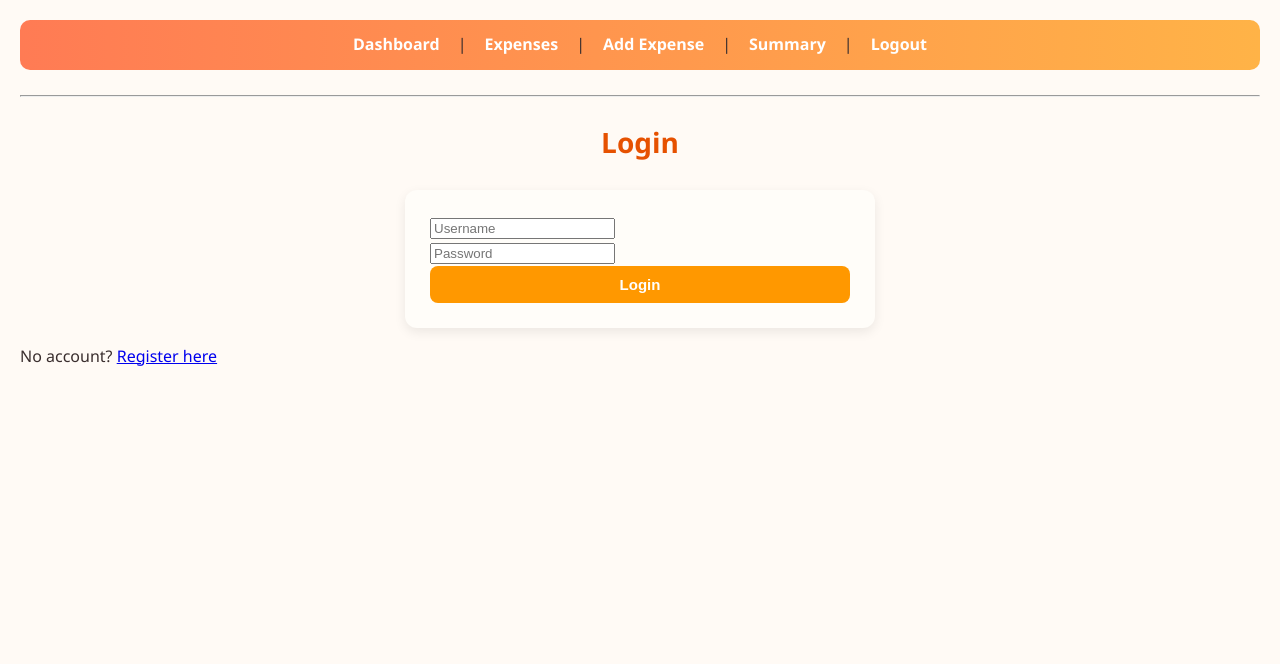
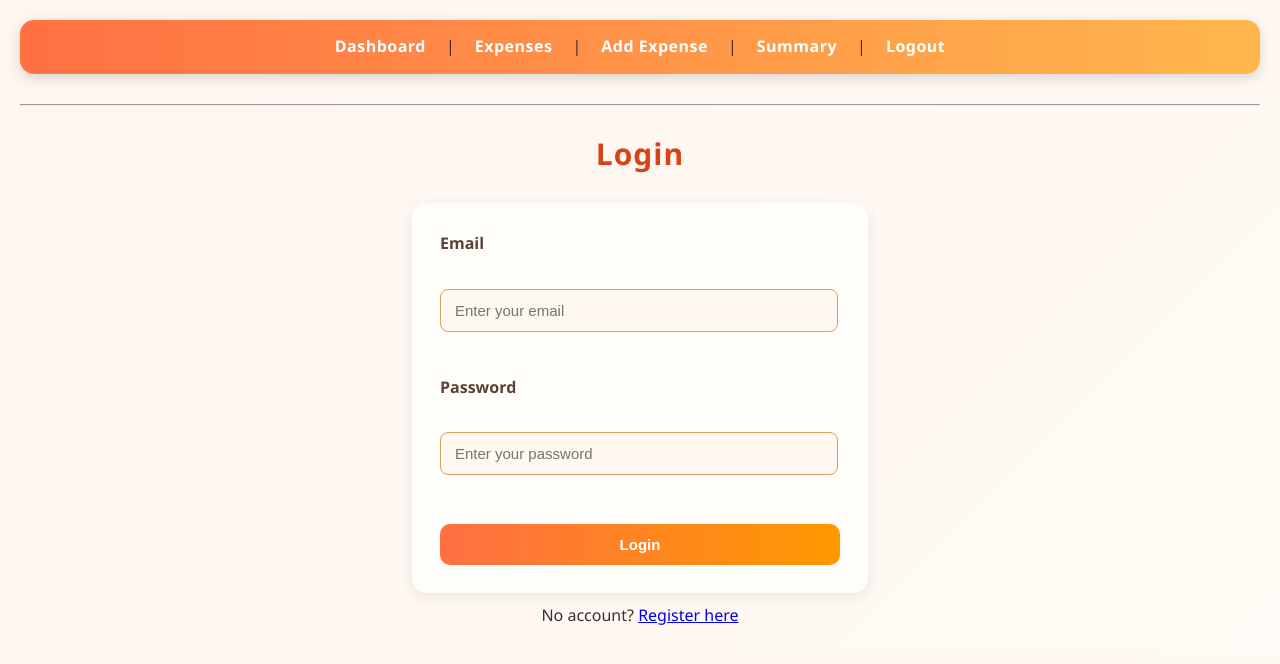
Before and after one commit to HetviTank/expense, a FastAPI app: page /login in a window 1280 px wide. Shown: the top 664 px of the page. Run offline with FastAPI, Linux system fonts and the light colour scheme.

Commit message:
code updated

```diff
--- a/main.py
+++ b/main.py
@@ -1,104 +1,111 @@
 import calendar
-from datetime import datetime, timedelta, timezone
+from datetime import datetime, timedelta, timezone, date
 import json
-from fastapi import FastAPI, HTTPException, Request, Depends, Form, UploadFile, File, status
-from fastapi.responses import HTMLResponse, JSONResponse, RedirectResponse
-from sqlalchemy import func
-from dependencies import get_db
+import os
+import shutil
+
+from fastapi import (
+    FastAPI, HTTPException, Header, Request, Depends, Form, UploadFile, File, status
+)
+from fastapi.responses import HTMLResponse, RedirectResponse
 from fastapi.templating import Jinja2Templates
 from fastapi.staticfiles import StaticFiles
+from fastapi.security import HTTPAuthorizationCredentials, HTTPBearer
+from sqlalchemy import func
 from sqlalchemy.orm import Session
-import shutil, os
+
 from jwcrypto import jwt, jwk
+
+from dependencies import get_db
+from database import Base, engine
+from models import User, Expense
+from utils import generate_uuid
 from config import JWT_KEY
 
-from database import Base, engine, SessionLocal
-from models import User, Expense
-from utils import generate_uuid
+# Security
+security = HTTPBearer()
 
-import datetime
-
+# Database setup
 Base.metadata.create_all(bind=engine)
 
+# FastAPI setup
 app = FastAPI()
-
 app.mount("/static", StaticFiles(directory="static"), name="static")
 app.mount("/uploads", StaticFiles(directory="uploads"), name="uploads")
 templates = Jinja2Templates(directory="templates")
 
 
-def get_token(admin_user_id, email, db: Session = Depends(get_db)):
+# -----------------------------
+# JWT Token functions
+# -----------------------------
+def get_token(user_id: str, email: str):
     now_utc = datetime.now(timezone.utc)
-    expiration_datetime = now_utc + timedelta(hours=1)
+    exp = now_utc + timedelta(hours=1)
+
     claims = {
-        "id": admin_user_id,
+        "id": user_id,
         "email": email,
-        "iat": now_utc.timestamp(),
-        "exp": expiration_datetime.timestamp(),
+        "iat": int(now_utc.timestamp()),
+        "exp": int(exp.timestamp()),
     }
 
     key = jwk.JWK(**json.loads(JWT_KEY))
     token = jwt.JWT(header={"alg": "HS256"}, claims=claims)
     token.make_signed_token(key)
+    return token.serialize()
 
-    encrypted_token = jwt.JWT(
-        header={"alg": "A256KW", "enc": "A256CBC-HS512"},
-        claims=token.serialize()
-    )
-    encrypted_token.make_encrypted_token(key)
 
-    return encrypted_token.serialize()
+def verify_token(
+    db: Session,
+    credentials: HTTPAuthorizationCredentials = Depends(security)
+):
+    token = credentials.credentials
+    try:
+        key = jwk.JWK(**json.loads(JWT_KEY))
+        signed_token = jwt.JWT(key=key, jwt=token)
+        claims = json.loads(signed_token.claims)
 
+        db_user = db.query(User).filter(User.id == claims["id"]).first()
+        if not db_user or db_user.is_deleted:
+            raise HTTPException(status_code=401, detail="User not found or deleted")
+
+        return db_user
+
+    except jwt.JWTExpired:
+        raise HTTPException(status_code=401, detail="Token has expired")
+    except Exception as e:
+        print(f"Token verification error: {e}")
+        raise HTTPException(status_code=401, detail="Invalid token")
+
+
+# -----------------------------
+# Routes
+# -----------------------------
 
 @app.get("/", response_class=HTMLResponse)
 def home(request: Request):
     return RedirectResponse("/login")
 
+
 @app.get("/login", response_class=HTMLResponse)
 def login_page(request: Request):
     return templates.TemplateResponse("login.html", {"request": request})
 
-@app.post("/login", response_class=HTMLResponse)
-def login(
-    request: Request,
-    username: str = Form(...),
-    password: str = Form(...),
-    db: Session = Depends(get_db)
-):
-    global current_user_id
 
+@app.post("/login")
+def login(username: str = Form(...), password: str = Form(...), db: Session = Depends(get_db)):
     user = db.query(User).filter(User.email == username).first()
+    if not user or user.password != password:
+        raise HTTPException(status_code=401, detail="Invalid credentials")
 
-    if not user:
-        return templates.TemplateResponse(
-            "login.html",
-            {"request": request, "error": "User not found"},
-            status_code=status.HTTP_401_UNAUTHORIZED,
-        )
+    token = get_token(user.id, user.email)
+    return {"access_token": token, "token_type": "bearer"}
 
-    if user.password != password:
-        return templates.TemplateResponse(
-            "login.html",
-            {"request": request, "error": "Invalid credentials"},
-            status_code=status.HTTP_401_UNAUTHORIZED,
-        )
-
-    current_user_id = user.id
-    access_token = get_token(user.id, user.email, db)
-
-    response = RedirectResponse(url="/dashboard", status_code=302)
-    response.set_cookie(
-        key="access_token",
-        value=access_token,
-        httponly=True,
-        secure=False,
-        samesite="lax",
-    )
-    return response
 
 @app.get("/register", response_class=HTMLResponse)
 def register_page(request: Request):
     return templates.TemplateResponse("register.html", {"request": request})
+
 
 @app.post("/register")
 def register(
@@ -113,14 +120,27 @@ def register(
     db.commit()
     return RedirectResponse("/login", status_code=302)
 
+
+# -----------------------------
+# Expenses routes
+# -----------------------------
 @app.get("/expenses", response_class=HTMLResponse)
-def expense_list(request: Request, db: Session = Depends(get_db)):
-    expenses = db.query(Expense).filter(Expense.user_id == current_user_id, Expense.is_deleted == False).all()
+def expense_list(
+    request: Request,
+    db: Session = Depends(get_db),
+    db_user: User = Depends(lambda db=Depends(get_db), cred=Depends(security): verify_token(db, cred))
+):
+    expenses = db.query(Expense).filter(
+        Expense.user_id == db_user.id,
+        Expense.is_deleted == False
+    ).all()
     return templates.TemplateResponse("expenses.html", {"request": request, "expenses": expenses})
+
 
 @app.get("/expenses/add", response_class=HTMLResponse)
 def add_expense_page(request: Request):
     return templates.TemplateResponse("add_expense.html", {"request": request})
+
 
 @app.post("/expenses/add")
 def add_expense(
@@ -129,7 +149,8 @@ def add_expense(
     date: str = Form(...),
     description: str = Form(""),
     bill: UploadFile = File(None),
-    db: Session = Depends(get_db)
+    db: Session = Depends(get_db),
+    db_user: User = Depends(lambda db=Depends(get_db), cred=Depends(security): verify_token(db, cred))
 ):
     file_path = None
     if bill:
@@ -140,7 +161,7 @@ def add_expense(
 
     expense = Expense(
         id=generate_uuid(),
-        user_id=current_user_id,
+        user_id=db_user.id,
         amount=amount,
         category=category,
         date=datetime.strptime(date, "%Y-%m-%d").date(),
@@ -151,6 +172,7 @@ def add_expense(
     db.commit()
     return RedirectResponse("/expenses", status_code=302)
 
+
 @app.put("/expenses/edit/{expense_id}", response_class=HTMLResponse)
 def edit_expense(
     expense_id: str,
@@ -158,7 +180,6 @@ def edit_expense(
     category: str = Form(...),
     db: Session = Depends(get_db)
 ):
-    print(expense_id)
     expense = db.query(Expense).filter(Expense.id == expense_id).first()
     if not expense:
         raise HTTPException(status_code=404, detail="Expense not found")
@@ -169,6 +190,7 @@ def edit_expense(
     db.refresh(expense)
 
     return RedirectResponse(url="/expenses", status_code=302)
+
 
 @app.get("/expenses/edit/{expense_id}", response_class=HTMLResponse)
 def edit_expense_page(expense_id: str, db: Session = Depends(get_db)):
@@ -181,31 +203,59 @@ def edit_expense_page(expense_id: str, db: Session = Depends(get_db)):
         {"request": {}, "expense": expense}
     )
 
+
 @app.delete("/expenses/delete/{expense_id}")
-def delete_expense(expense_id: str, db: Session = Depends(get_db)):
-    print(expense_id)
-    expense = db.query(Expense).filter(Expense.id == expense_id, Expense.user_id == current_user_id).first()
-    print(expense)
+def delete_expense(
+    expense_id: str,
+    db: Session = Depends(get_db),
+    db_user: User = Depends(lambda db=Depends(get_db), cred=Depends(security): verify_token(db, cred))
+):
+    expense = db.query(Expense).filter(Expense.id == expense_id, Expense.user_id == db_user.id).first()
     if expense:
         expense.is_deleted = True
         db.commit()
     return RedirectResponse("/expenses", status_code=302)
 
+
+# -----------------------------
+# Dashboard
+# -----------------------------
 @app.get("/dashboard", response_class=HTMLResponse)
-def dashboard(request: Request, db: Session = Depends(get_db)):
-    expenses = db.query(Expense).filter(Expense.user_id == current_user_id, Expense.is_deleted == False).all()
+def dashboard(
+    request: Request,
+    db: Session = Depends(get_db),
+    db_user: User = Depends(lambda db=Depends(get_db), cred=Depends(security): verify_token(db, cred))
+):
+    expenses = db.query(Expense).filter(
+        Expense.user_id == db_user.id,
+        Expense.is_deleted == False
+    ).all()
+
     categories = {}
     for e in expenses:
         categories[e.category] = categories.get(e.category, 0) + e.amount
-    return templates.TemplateResponse("dashboard.html", {"request": request, "categories": categories})
 
+    return templates.TemplateResponse(
+        "dashboard.html",
+        {"request": request, "categories": categories}
+    )
+
+
+# -----------------------------
+# Summary
+# -----------------------------
 @app.get("/summary", response_class=HTMLResponse)
-def login_page(request: Request):
+def summary_page(request: Request):
     return templates.TemplateResponse("summary.html", {"request": request})
 
 
 @app.get("/expenses/summary/{year}/{month}")
-def monthly_summary(year: int, month: str, db: Session = Depends(get_db)):
+def monthly_summary(
+    year: int,
+    month: str,
+    db: Session = Depends(get_db),
+    db_user: User = Depends(lambda db=Depends(get_db), cred=Depends(security): verify_token(db, cred))
+):
     try:
         month_int = list(calendar.month_name).index(month.capitalize())
         if month_int == 0:
@@ -213,16 +263,20 @@ def monthly_summary(year: int, month: str, db: Session = Depends(get_db)):
     except ValueError:
         raise HTTPException(status_code=400, detail=f"Invalid month name: {month}")
 
-    start_date = datetime.date(int(year), int(month_int), 1)
-
+    start_date = date(year, month_int, 1)
     if month_int == 12:
-        end_date = datetime.date(int(year) + 1, 1, 1)
+        end_date = date(year + 1, 1, 1)
     else:
-        end_date = datetime.date(int(year), month_int + 1, 1)
+        end_date = date(year, month_int + 1, 1)
 
     results = (
         db.query(Expense.category, func.sum(Expense.amount).label("total"))
-        .filter(Expense.date >= start_date, Expense.date < end_date, Expense.user_id == current_user_id, Expense.is_deleted == False)
+        .filter(
+            Expense.date >= start_date,
+            Expense.date < end_date,
+            Expense.user_id == db_user.id,
+            Expense.is_deleted == False
+        )
         .group_by(Expense.category)
         .all()
     )
--- a/static/style.css
+++ b/static/style.css
@@ -2,39 +2,42 @@
 body {
   font-family: 'Segoe UI', Tahoma, Geneva, Verdana, sans-serif;
   margin: 20px;
-  background: #fffaf5;
+  background: linear-gradient(135deg, #fff6f0, #fffaf5);
   color: #3a2e2e;
   line-height: 1.6;
 }
 
 /* 🔝 Navigation */
 nav {
-  background: linear-gradient(90deg, #ff7b54, #ffb347);
-  padding: 12px 20px;
-  border-radius: 10px;
-  margin-bottom: 25px;
+  background: linear-gradient(90deg, #ff7043, #ffb74d);
+  padding: 14px 25px;
+  border-radius: 14px;
+  margin-bottom: 30px;
   display: flex;
   justify-content: center;
+  box-shadow: 0 4px 14px rgba(0,0,0,0.15);
 }
 nav a {
   color: #fff;
-  margin: 0 18px;
+  margin: 0 20px;
   text-decoration: none;
   font-weight: 600;
+  letter-spacing: 0.5px;
   transition: color 0.3s ease, transform 0.2s ease;
 }
 nav a:hover {
-  color: #ffe082;
-  transform: translateY(-2px);
+  color: #fff3cd;
+  transform: translateY(-2px) scale(1.05);
 }
 
 /* 🔠 Headings */
 h2 {
-  color: #e65100;
+  color: #d84315;
   text-align: center;
   margin-bottom: 25px;
-  font-size: 28px;
-  font-weight: bold;
+  font-size: 30px;
+  font-weight: 700;
+  letter-spacing: 1px;
 }
 
 /* 📊 Table */
@@ -42,67 +45,76 @@ table {
   border-collapse: collapse;
   width: 100%;
   background: #fffdf9;
-  border-radius: 12px;
+  border-radius: 14px;
   overflow: hidden;
-  box-shadow: 0 4px 12px rgba(0,0,0,0.1);
+  box-shadow: 0 4px 14px rgba(0,0,0,0.1);
+  margin-top: 20px;
 }
 th, td {
   padding: 14px 18px;
   text-align: center;
 }
 th {
-  background: #ff7043;
+  background: linear-gradient(90deg, #ff7043, #ff9800);
   color: #fff;
   text-transform: uppercase;
-  letter-spacing: 0.05em;
+  letter-spacing: 0.08em;
   font-size: 14px;
 }
 tr:nth-child(even) {
-  background: #fff5eb;
+  background: #fff4e6;
 }
 tr:hover {
   background: #ffe0b2;
-  transition: background 0.3s;
+  transition: background 0.3s ease;
 }
 
 /* 🎛️ Buttons */
 button {
-  background: #ff7043;
+  background: linear-gradient(90deg, #ff7043, #ff9800);
   color: white;
   border: none;
-  padding: 10px 18px;
-  border-radius: 8px;
+  padding: 12px 20px;
+  border-radius: 10px;
   cursor: pointer;
   font-weight: 600;
   font-size: 15px;
-  transition: background 0.3s ease, transform 0.2s ease;
+  transition: background 0.3s ease, transform 0.2s ease, box-shadow 0.3s ease;
 }
 button:hover {
-  background: #e65100;
+  background: linear-gradient(90deg, #e65100, #ff6f00);
   transform: translateY(-2px);
+  box-shadow: 0 4px 10px rgba(255, 87, 34, 0.4);
 }
 button:active {
-  transform: scale(0.97);
+  transform: scale(0.96);
 }
 
 /* 📝 Forms */
 form {
   max-width: 420px;
   margin: 0 auto;
-  padding: 25px;
+  padding: 28px;
   background: #fffdf9;
-  border-radius: 12px;
-  box-shadow: 0 4px 12px rgba(0,0,0,0.08);
+  border-radius: 14px;
+  box-shadow: 0 4px 16px rgba(0,0,0,0.08);
+}
+form label {
+  font-weight: 600;
+  color: #5d4037;
+  margin-bottom: 6px;
+  display: block;
 }
 form input[type="number"],
 form input[type="text"],
 form input[type="date"],
+form input[type="password"],
 form select {
   padding: 12px 14px;
   border: 1px solid #d9a066;
   border-radius: 8px;
-  width: 100%;
-  margin-bottom: 15px;
+  width: 92%;
+  margin-bottom: 18px;
   font-size: 15px;
   background: #fff8f0;
   transition: all 0.3s ease;
@@ -112,14 +124,11 @@ form select:focus {
   border-color: #ff9800;
   background: #fff;
   outline: none;
-  box-shadow: 0 0 6px rgba(255,152,0,0.4);
+  box-shadow: 0 0 8px rgba(255,152,0,0.4);
 }
 form button {
   width: 100%;
-  background: #ff9800;
-}
-form button:hover {
-  background: #e65100;
+  margin-top: 5px;
 }
 
 /* 📈 Chart Container */
@@ -127,6 +136,10 @@ canvas {
   display: block;
   margin: 30px auto;
   max-width: 600px;
+  border-radius: 12px;
+  background: #fffaf5;
+  padding: 10px;
+  box-shadow: 0 4px 12px rgba(0,0,0,0.08);
 }
 
 /* 📱 Responsive */
@@ -134,9 +147,10 @@ canvas {
   nav {
     flex-direction: column;
     text-align: center;
+    padding: 12px;
   }
   nav a {
-    margin: 8px 0;
+    margin: 10px 0;
   }
   table, th, td {
     font-size: 14px;
--- a/templates/login.html
+++ b/templates/login.html
@@ -1,17 +1,58 @@
 {% extends "base.html" %}
 {% block content %}
-<h2>Login</h2>
+<h2 class="text-center">Login</h2>
 
-<form method="post" action="/login">
-    <input name="username" placeholder="Username"><br>
-    <input type="password" name="password" placeholder="Password"><br>
-    <button type="submit">Login</button>
+<form id="loginForm" style="max-width:400px; margin:auto;">
+    <div>
+        <label for="username">Email</label><br>
+        <input type="text" id="username" name="username" placeholder="Enter your email" required>
+    </div>
+    <br>
+    <div>
+        <label for="password">Password</label><br>
+        <input type="password" id="password" name="password" placeholder="Enter your password" required>
+    </div>
+    <br>
+    <div>
+        <button type="submit">Login</button>
+    </div>
 </form>
-<p>No account? <a href="/register">Register here</a></p>
 
-{% if error %}
+<p style="text-align:center; margin-top:10px;">
+    No account? <a href="/register">Register here</a>
+</p>
+
 <script>
-    alert("{{ error }}");
+document.getElementById("loginForm").addEventListener("submit", async function(e) {
+    e.preventDefault(); // prevent default form submission
+
+    const username = document.getElementById("username").value;
+    const password = document.getElementById("password").value;
+
+    try {
+        const response = await fetch("/login", {
+            method: "POST",
+            headers: { "Content-Type": "application/x-www-form-urlencoded" },
+            body: new URLSearchParams({ username, password })
+        });
+
+        if (!response.ok) {
+            const data = await response.json();
+            alert(data.detail || "Login failed");
+            return;
+        }
+
+        const data = await response.json();
+        localStorage.setItem("access_token", data.access_token); // store token
+        localStorage.setItem("token_type", data.token_type);
+
+        // Redirect to dashboard
+        window.location.href = "/dashboard";
+    } catch (err) {
+        console.error(err);
+        alert("An error occurred during login");
+    }
+});
 </script>
-{% endif %}
+
 {% endblock %}
```
